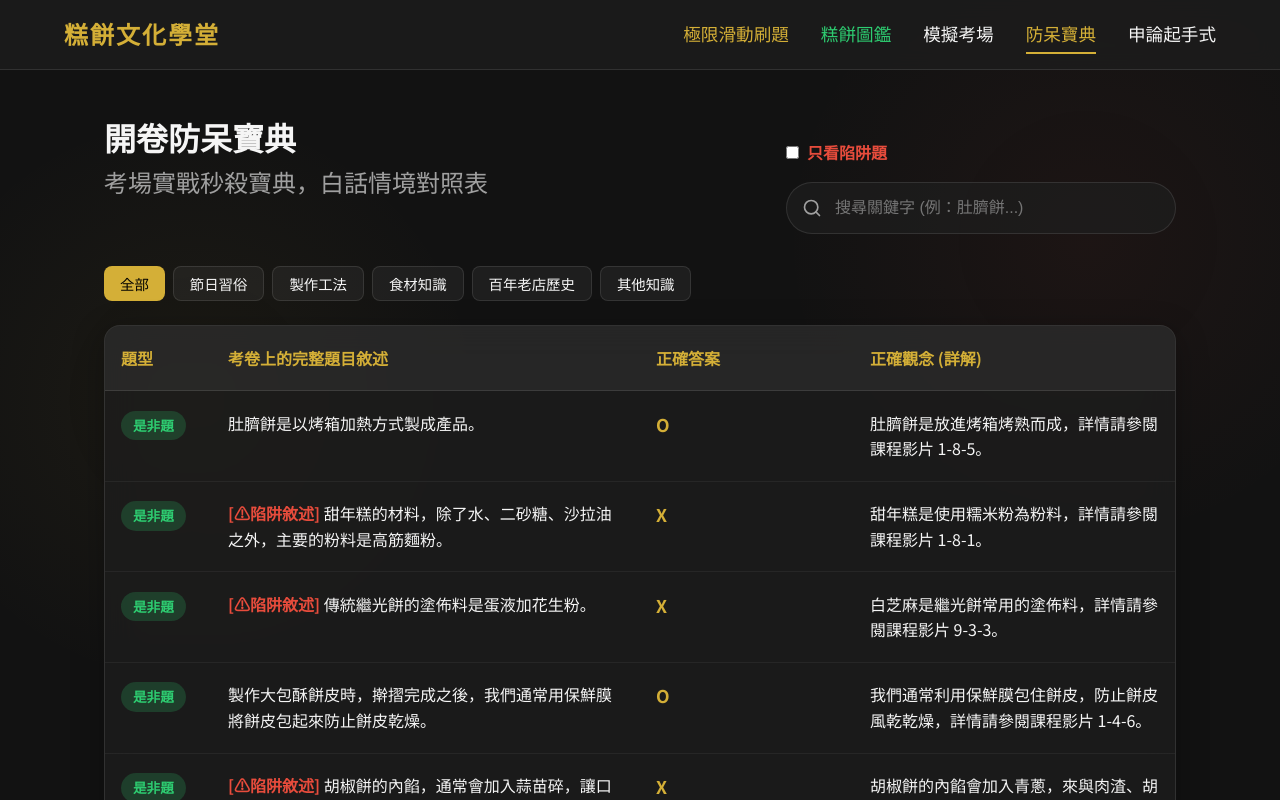
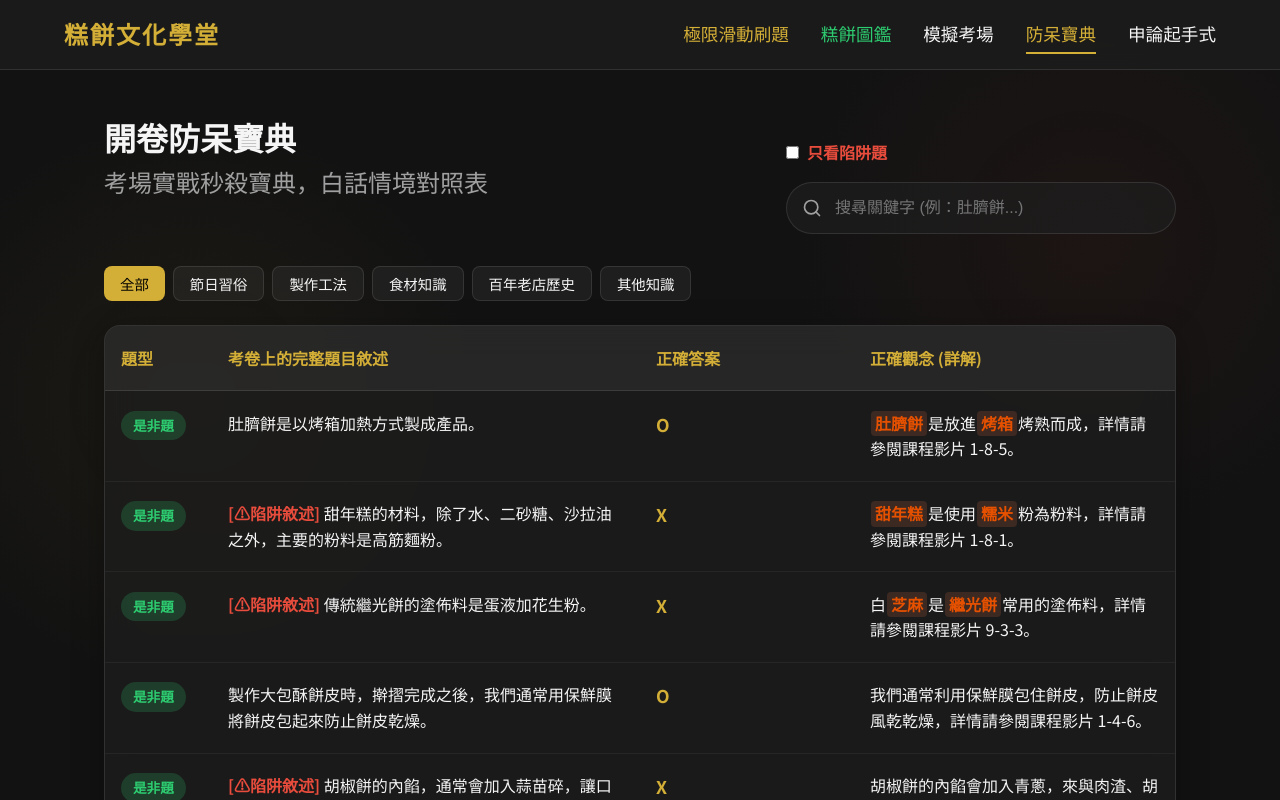
Before and after one commit to m0904103/taiwan-pastry-web, a React (Vite) app: page /#/cheatsheet in a window 1280 px wide. Shown: the top 800 px of the page. Built offline with nearby package versions, Linux system fonts and the light colour scheme.

Commit message:
feat: implement keyword highlighting system for CheatSheet

```diff
--- a/src/components/CheatSheetMode.jsx
+++ b/src/components/CheatSheetMode.jsx
@@ -1,6 +1,8 @@
 import React, { useState } from 'react';
 import questionsData from '../data/questions.json';
 import { Search } from 'lucide-react';
+import HighlightText from './HighlightText';
+import { pastryKeywords } from '../data/keywords';
 
 const CheatSheetMode = () => {
   const [searchTerm, setSearchTerm] = useState('');
@@ -111,7 +113,9 @@ const CheatSheetMode = () => {
                     {q.question}
                   </td>
                   <td className="q-answer"><strong>{q.formattedAnswer}</strong></td>
-                  <td className="q-explanation">{q.explanation}</td>
+                  <td className="q-explanation">
+                    <HighlightText text={q.explanation} keywords={pastryKeywords} />
+                  </td>
                 </tr>
               ))
             ) : (
--- /dev/null
+++ b/src/components/Highlight.css
@@ -0,0 +1,14 @@
+.highlight-word {
+  background-color: rgba(255, 127, 80, 0.15);
+  color: #e65100;
+  font-weight: 700;
+  padding: 0px 4px;
+  border-radius: 4px;
+  margin: 0 1px;
+  display: inline-block;
+  transition: background-color 0.2s ease;
+}
+
+.highlight-word:active {
+  background-color: rgba(255, 127, 80, 0.3);
+}
--- /dev/null
+++ b/src/components/HighlightText.jsx
@@ -0,0 +1,42 @@
+import React, { useMemo } from 'react';
+import './Highlight.css';
+
+export default function HighlightText({ text, keywords = [] }) {
+  const parsedNodes = useMemo(() => {
+    if (!text) return null;
+    if (!keywords || keywords.length === 0) return <span>{text}</span>;
+
+    // Filter out empty strings and sort by length descending to match longest phrases first
+    const validKeywords = keywords.filter(kw => kw && kw.trim().length > 0);
+    if (validKeywords.length === 0) return <span>{text}</span>;
+
+    const sortedKeywords = [...validKeywords].sort((a, b) => b.length - a.length);
+
+    // Escape regex special characters
+    const escapedKeywords = sortedKeywords.map(kw => kw.replace(/[.*+?^${}()|[\]\\]/g, '\\$&'));
+
+    // Create a single capture group with all keywords OR'd together
+    const regex = new RegExp(`(${escapedKeywords.join('|')})`, 'gi');
+
+    // Split text using the capture group.
+    // This results in an array where even indices are unmatched text, and odd indices are matched keywords.
+    const parts = text.split(regex);
+
+    return parts.map((part, index) => {
+      // If it's undefined or empty string, skip to avoid empty span
+      if (part === undefined || part === '') return null;
+
+      // Odd indices are the captured matches
+      if (index % 2 === 1) {
+        return (
+          <mark key={`hl-${index}`} className="highlight-word">
+            {part}
+          </mark>
+        );
+      }
+      return <span key={`text-${index}`}>{part}</span>;
+    });
+  }, [text, keywords]);
+
+  return <span className="highlight-container">{parsedNodes}</span>;
+}
--- /dev/null
+++ b/src/data/keywords.js
@@ -0,0 +1,12 @@
+export const pastryKeywords = [
+  '水油皮', '油酥', '大包酥', '小包酥', '單面煎', '雙面煎', '烘烤', '烤箱',
+  '綠豆椪', '太陽餅', '老婆餅', '蛋黃酥', '鳳梨酥', '糕仔', '紅龜粿', '發糕',
+  '壽桃', '麵龜', '繼光餅', '收涎餅', '大餅', '日頭餅', '盒仔餅', '對餅',
+  '米香', '麻荖', '寸棗', '生仁', '黑糖糕', '麻油雞', '油飯', '紅蛋',
+  '白雪酥', '平西餅', '綠豆糕', '肚臍餅', '牛舌餅', '竹塹餅', '芋頭酥', '甜年糕',
+  '中秋節', '清明節', '過年', '冬至', '中元節', '端午節', '七夕', '重陽節',
+  '訂婚', '結婚', '滿月', '彌月', '收涎', '度晬', '抓周', '神明誕辰', '祭祖', '伴手禮',
+  '豬油', '麥芽糖', '冬瓜', '肉燥', '綠豆沙', '紅豆沙', '芝麻', '花生', '肉麩',
+  '糕仔粉', '熟麵粉', '糯米', '在來米', '蓬萊米', '麵粉', '高筋麵粉', '低筋麵粉',
+  '圓滿', '長壽', '吉祥', '早生貴子', '保平安'
+];
```
